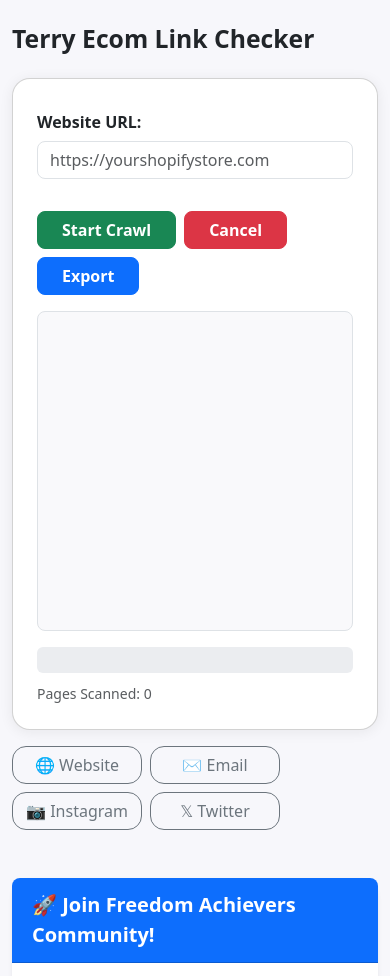
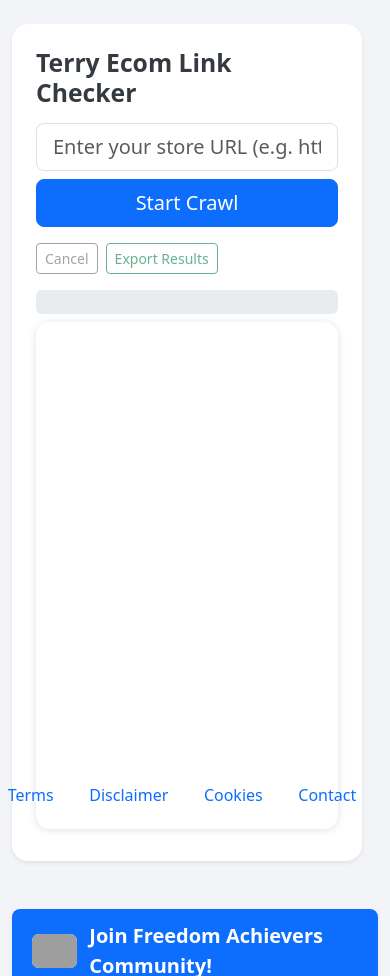
Before and after one commit to terryecom/CC, a Flask app: page / in a window 390 px wide. Shown: the top 976 px of the page. Run offline with Flask 3, Linux system fonts and the light colour scheme; grey boxes are pictures that could not be loaded.

Commit message:
Update index.html

```diff
--- a/templates/index.html
+++ b/templates/index.html
@@ -3,197 +3,245 @@
 <head>
     <meta charset="UTF-8">
     <title>Terry Ecom Link Checker</title>
-    <meta name="viewport" content="width=900, initial-scale=1">
-    <link rel="stylesheet" href="https://cdn.jsdelivr.net/npm/bootstrap@5.3.3/dist/css/bootstrap.min.css">
+    <meta name="viewport" content="width=device-width, initial-scale=1">
+    <!-- Bootstrap 5 CSS (via CDN) -->
+    <link href="https://cdn.jsdelivr.net/npm/bootstrap@5.3.3/dist/css/bootstrap.min.css" rel="stylesheet">
     <style>
-        body { background: #f7f7fb;}
-        .main-card { border-radius: 18px; box-shadow: 0 2px 14px rgba(28,30,34,0.07);}
-        #logArea { height: 320px; resize: none; font-family: monospace; font-size: 14px; background: #f9f9fb; }
-        .contact-btns button { min-width: 130px; border-radius: 14px; }
-        #domainInfoPanel { min-width: 250px; max-width: 370px; border-radius: 16px; box-shadow: 0 1px 8px rgba(45,56,80,0.09); background: #fff; border: 1.5px solid #f1f1f1;}
-        #domainFavicon { width: 36px; height: 36px; margin-right: 10px; border-radius: 8px; border: 1.5px solid #f1f1f1; background: #fff; vertical-align: middle; }
-        .progress { background: #ebedf0;}
-        .main-actions { margin-top: 1rem;}
-        .summary-block { font-size: 14px; background: #f8fafc; border-radius: 12px; padding: 12px 16px;}
-        .affiliate-card { border-radius: 18px; box-shadow: 0 2px 14px rgba(28,30,34,0.08);}
-        @media (max-width: 900px) {
-            #domainInfoPanel { max-width: 100%; min-width: 0; margin-top: 2rem;}
+        body { background: #f3f4f8; }
+        .main-content { min-height: 100vh; }
+        .sidebar { min-width: 340px; max-width: 420px; }
+        .result-box { height: 60vh; overflow-y: auto; background: #fff; border-radius: 14px; box-shadow: 0 1px 8px #e2e2e2; padding: 1rem; }
+        .affiliate-card { margin-bottom: 32px; }
+        @media (max-width: 991px) {
+            .sidebar { max-width: 100%; min-width: 100%; }
+            .main-content { flex-direction: column !important; }
         }
+        .footer-menu { position: fixed; right: 16px; bottom: 18px; z-index:99; }
+        .footer-menu .btn { margin-left: 0.3em; margin-right:0.3em; }
+        .modal-body { max-height: 68vh; overflow-y: auto; }
     </style>
 </head>
 <body>
-<div class="container py-4">
-    <h2 class="mb-4 fw-semibold">Terry Ecom Link Checker</h2>
-    <div class="row gx-5 gy-4">
-        <!-- Left: Main Panel -->
-        <div class="col-lg-8 col-12">
-            <div class="card main-card p-4 mb-3">
-                <div class="mb-3 row">
-                    <label for="urlInput" class="col-sm-3 col-form-label fw-semibold">Website URL:</label>
-                    <div class="col-sm-9">
-                        <input type="text" id="urlInput" class="form-control rounded-3" placeholder="https://yourshopifystore.com">
+<div class="container-fluid">
+    <div class="d-flex main-content flex-row flex-wrap align-items-start pt-4">
+        <!-- Left/main panel -->
+        <div class="flex-grow-1 pe-3">
+            <div class="bg-white rounded-4 shadow-sm px-4 py-4 mb-4">
+                <h2 class="mb-3 fw-bold" style="color:#343a40;">Terry Ecom Link Checker</h2>
+                <form id="crawl-form" class="row g-2 align-items-center mb-3" autocomplete="off">
+                    <div class="col-md-8 col-12">
+                        <input type="url" id="url" name="url" class="form-control form-control-lg" placeholder="Enter your store URL (e.g. https://yourshop.com)" required>
+                    </div>
+                    <div class="col-md-4 col-12">
+                        <button type="submit" id="start-btn" class="btn btn-primary btn-lg w-100">Start Crawl</button>
+                    </div>
+                </form>
+                <div class="d-flex align-items-center gap-2 mb-3">
+                    <button class="btn btn-outline-secondary btn-sm" id="cancel-btn" disabled>Cancel</button>
+                    <button class="btn btn-outline-success btn-sm" id="export-btn" disabled>Export Results</button>
+                    <span class="ms-auto small" id="pages-scanned"></span>
+                </div>
+                <div class="progress mb-2" style="height:24px;">
+                    <div id="progress-bar" class="progress-bar progress-bar-striped progress-bar-animated" style="width:0%; font-weight:600;">0%</div>
+                </div>
+                <div id="result-box" class="result-box mb-2 small" style="white-space: pre-line;"></div>
+            </div>
+        </div>
+        <!-- Right sidebar -->
+        <div class="sidebar ps-lg-2 w-100 w-lg-auto mt-4 mt-lg-0">
+            <!-- Affiliate Card -->
+            <div class="card affiliate-card border-0 shadow-sm">
+                <div class="card-header bg-primary text-white rounded-top-3 fw-semibold fs-5 d-flex align-items-center" style="padding: .75rem 1.25rem;">
+                    <img src="https://terryecom.com/falogo.png" alt="Freedom Achievers" style="height:34px; width:auto; margin-right:12px; border-radius:7px; background:#fff;">
+                    Join Freedom Achievers Community!
+                </div>
+                <div class="card-body pb-3 pt-3 text-center">
+                    <a href="https://www.skool.com/freedom-achievers/about?ref=7221df868ec548c58b522deaae4537fe" target="_blank" style="text-decoration:none;">
+                        <img src="https://terryecom.com/fapromo.png"
+                             alt="Freedom Achievers Promo" style="width:100%;max-width:370px;border-radius:18px;box-shadow:0 0 18px #eee;background:#fff;">
+                    </a>
+                    <div class="mt-3 mb-2 text-dark" style="font-size:16px;">
+                        <b>Make $1,000/day with Google Ads Dropshipping<br>for just $199/mo</b><br>
+                        <span class="text-success fw-bold">Next price increase soon—lock in your rate!</span>
+                    </div>
+                    <a href="https://www.skool.com/freedom-achievers/about?ref=7221df868ec548c58b522deaae4537fe"
+                       target="_blank" class="btn btn-warning w-100 py-2 fw-semibold fs-6 mb-2"
+                       style="border-radius: 10px; font-size: 1.1rem;">
+                        💎 JOIN $199 / month
+                    </a>
+                    <div class="text-muted small">Secure checkout • VISA/MC/AMEX accepted</div>
+                    <div class="text-secondary small mt-2">
+                        “From 0 to €50K in the first full month (18K+ Profit)” — Max L.
                     </div>
                 </div>
-                <div class="main-actions d-flex flex-wrap gap-2 mb-3">
-                    <button id="startBtn" class="btn btn-success px-4 rounded-3 fw-semibold">Start Crawl</button>
-                    <button id="cancelBtn" class="btn btn-danger px-4 rounded-3 fw-semibold">Cancel</button>
-                    <button id="exportBtn" class="btn btn-primary px-4 rounded-3 fw-semibold">Export</button>
-                </div>
-                <textarea id="logArea" class="form-control mb-3 rounded-3" readonly></textarea>
-                <div class="mb-2">
-                    <div class="progress" style="height: 26px;">
-                        <div id="progressBar" class="progress-bar progress-bar-striped progress-bar-animated bg-success fw-semibold" style="width:0%">0%</div>
-                    </div>
-                </div>
-                <div>
-                    <span id="statusLabel" class="text-muted small">Pages Scanned: 0</span>
-                </div>
             </div>
-            <div class="contact-btns d-flex flex-wrap gap-2 mt-2">
-                <button onclick="window.open('https://www.terryecom.com','_blank')" class="btn btn-outline-secondary">🌐 Website</button>
-                <button onclick="window.open('mailto:terry@terryecom.com','_blank')" class="btn btn-outline-secondary">✉️ Email</button>
-                <button onclick="window.open('https://www.instagram.com/terryecom/','_blank')" class="btn btn-outline-secondary">📷 Instagram</button>
-                <button onclick="window.open('https://x.com/TerryEcom','_blank')" class="btn btn-outline-secondary">𝕏 Twitter</button>
-            </div>
-        </div>
-        <!-- Right: Domain Info Panel and Affiliate Video -->
-        <div class="col-lg-4 col-12">
-            <div id="domainInfoPanel" class="card p-0 shadow-sm" style="display:none;">
-                <div class="card-header bg-light border-0 rounded-top-3 d-flex align-items-center" style="padding-bottom:.5rem;">
-                    <img id="domainFavicon" src="" alt="Favicon" onerror="this.style.display='none'">
-                    <span class="fw-semibold fs-5">Domain Info</span>
-                </div>
-                <div class="card-body py-2">
-                    <ul class="list-unstyled mb-0 ps-1">
-                        <li class="mb-2"><strong>Domain:</strong> <span id="domainInfoDomain"></span></li>
-                        <li class="mb-2"><strong>Created:</strong> <span id="domainInfoCreated"></span></li>
-                        <li class="mb-2"><strong>Updated:</strong> <span id="domainInfoUpdated"></span></li>
-                        <li class="mb-2"><strong>Expires:</strong> <span id="domainInfoExpires"></span></li>
-                        <li class="mb-2"><strong>Registrar:</strong> <span id="domainInfoRegistrar"></span></li>
-                        <li class="mb-2"><strong>Organization:</strong> <span id="domainInfoOrg"></span></li>
-                        <li class="mb-2"><strong>Nameservers:</strong>
-                            <ul id="domainInfoNameservers" class="mb-0 ps-3" style="font-size:14px"></ul>
-                        </li>
-                        <li class="mb-2"><strong>DNS:</strong>
-                            <ul id="dnsInfo" class="mb-0 ps-3" style="font-size:14px"></ul>
-                        </li>
-                        <li class="mb-2"><strong>SSL:</strong> <span id="sslInfo"></span></li>
-                        <li class="mb-2"><strong>CDN:</strong> <span id="cdnInfo"></span></li>
-                        <li class="mb-2"><strong>Sitemap:</strong> <span id="sitemapInfo"></span></li>
-                        <li class="mb-2"><strong>Robots.txt:</strong>
-                            <span id="robotsInfo"></span>
-                            <pre id="robotsTxtPreview" style="font-size:12px; max-height:60px; overflow:auto; background:#f3f4f6; border-radius:6px; margin:3px 0 0 0;"></pre>
-                        </li>
-                    </ul>
-                </div>
-                <div class="card-footer summary-block mt-2" id="summaryBlock" style="display:none;">
-                    <!-- Summary Report lines go here -->
-                </div>
-            </div>
-            <!-- Error box -->
-            <div id="domainInfoErrorBox" class="alert alert-danger py-2 px-3 mt-4" style="display:none">
-                <span id="domainInfoErrorText"></span>
-            </div>
-            <!-- Affiliate Video Card -->
-            <div class="card affiliate-card mt-4 border-0 shadow-sm">
-                <div class="card-header bg-primary text-white rounded-top-3 fw-semibold fs-5" style="padding: .75rem 1.25rem;">
-                    🚀 Join Freedom Achievers Community!
-                </div>
-                <div class="card-body pb-3 pt-3">
-                    <!-- Responsive video embed or link -->
-                    <div style="position:relative;padding-bottom:56.25%;height:0;overflow:hidden;border-radius: 12px;">
-                        <iframe src="https://www.skool.com/freedom-achievers/about?ref=7221df868ec548c58b522deaae4537fe"
-                                style="position:absolute;top:0;left:0;width:100%;height:100%;border-radius:12px;border:none;"
-                                allowfullscreen
-                                title="Freedom Achievers Skool Community"></iframe>
-                    </div>
-                    <div class="mt-3 mb-2 text-dark" style="font-size:15px;">
-                        <b>Unlock financial freedom, proven business strategies, and a global network of entrepreneurs.</b>
-                        <br>
-                        Watch the video above, then click below to join our exclusive community.<br>
-                        <span class="text-success fw-bold">Over 20,000+ members and growing!</span>
-                    </div>
-                    <a href="https://www.skool.com/freedom-achievers/about?ref=7221df868ec548c58b522deaae4537fe"
-                       target="_blank" class="btn btn-success w-100 py-2 fw-semibold fs-6"
-                       style="border-radius: 10px;">
-                        💎 Join Freedom Achievers Community
-                    </a>
-                </div>
-                <div class="card-footer text-muted text-center small py-2" style="border-radius:0 0 18px 18px;">
-                    Powered by Skool. Your success community.
+            <!-- Domain Info Panel (filled by JS) -->
+            <div class="card border-0 shadow-sm mb-4" id="domain-info-panel" style="display:none;">
+                <div class="card-header bg-light fw-bold">Domain Information</div>
+                <div class="card-body" id="domain-info-content">
+                    <!-- JS fills this with WHOIS/DNS/SSL details -->
                 </div>
             </div>
         </div>
     </div>
 </div>
-<!-- FOOTER -->
-<footer class="mt-5 pt-4 pb-3 text-center text-muted bg-light small" style="border-top:1px solid #eee;">
-    <div>
-        &copy; 2024 Terry Ecom Link Checker &mdash;
-        <a href="#" data-bs-toggle="modal" data-bs-target="#privacyModal" class="mx-2">Privacy Policy</a> |
-        <a href="#" data-bs-toggle="modal" data-bs-target="#termsModal" class="mx-2">Terms &amp; Conditions</a> |
-        <a href="#" data-bs-toggle="modal" data-bs-target="#disclaimerModal" class="mx-2">Disclaimer</a> |
-        <a href="#" data-bs-toggle="modal" data-bs-target="#cookieModal" class="mx-2">Cookie Policy</a> |
-        <a href="#" data-bs-toggle="modal" data-bs-target="#contactModal" class="mx-2">Contact</a>
+
+<!-- Footer/policies menu -->
+<div class="footer-menu d-flex align-items-center">
+    <button class="btn btn-link text-decoration-none small" data-bs-toggle="modal" data-bs-target="#privacyModal">Privacy Policy</button>
+    <button class="btn btn-link text-decoration-none small" data-bs-toggle="modal" data-bs-target="#termsModal">Terms</button>
+    <button class="btn btn-link text-decoration-none small" data-bs-toggle="modal" data-bs-target="#disclaimerModal">Disclaimer</button>
+    <button class="btn btn-link text-decoration-none small" data-bs-toggle="modal" data-bs-target="#cookieModal">Cookies</button>
+    <button class="btn btn-link text-decoration-none small" data-bs-toggle="modal" data-bs-target="#contactModal">Contact</button>
+</div>
+
+<!-- Modals for policies and contact -->
+<!-- Privacy -->
+<div class="modal fade" id="privacyModal" tabindex="-1" aria-labelledby="privacyLabel" aria-hidden="true">
+  <div class="modal-dialog modal-dialog-scrollable modal-lg"><div class="modal-content">
+    <div class="modal-header"><h5 class="modal-title" id="privacyLabel">Privacy Policy</h5>
+      <button type="button" class="btn-close" data-bs-dismiss="modal"></button>
     </div>
-</footer>
-
-<!-- MODALS FOR POLICIES -->
-<!-- Privacy Modal -->
-<div class="modal fade" id="privacyModal" tabindex="-1" aria-labelledby="privacyModalLabel" aria-hidden="true">
-  <div class="modal-dialog modal-lg modal-dialog-centered"><div class="modal-content">
-    <div class="modal-header"><h5 class="modal-title" id="privacyModalLabel">Privacy Policy</h5>
-      <button type="button" class="btn-close" data-bs-dismiss="modal" aria-label="Close"></button></div>
     <div class="modal-body">
-      <p>We respect your privacy. This site does not collect personal information beyond what is necessary for functionality. Data processed during site crawls is not stored or sold. For questions, contact <a href="mailto:terry@terryecom.com">terry@terryecom.com</a>.</p>
+      <p><b>Last updated:</b> July 2025</p>
+      <p>This site does not collect or store personal data, except as required to process your requests (e.g. domain info lookups). All data is processed securely and not shared with third parties. Third-party links, such as the Freedom Achievers Community, may have their own privacy policies. By using this site, you agree to these terms.</p>
     </div>
   </div></div>
 </div>
-<!-- Terms Modal -->
-<div class="modal fade" id="termsModal" tabindex="-1" aria-labelledby="termsModalLabel" aria-hidden="true">
-  <div class="modal-dialog modal-lg modal-dialog-centered"><div class="modal-content">
-    <div class="modal-header"><h5 class="modal-title" id="termsModalLabel">Terms &amp; Conditions</h5>
-      <button type="button" class="btn-close" data-bs-dismiss="modal" aria-label="Close"></button></div>
+<!-- Terms -->
+<div class="modal fade" id="termsModal" tabindex="-1" aria-labelledby="termsLabel" aria-hidden="true">
+  <div class="modal-dialog modal-dialog-scrollable modal-lg"><div class="modal-content">
+    <div class="modal-header"><h5 class="modal-title" id="termsLabel">Terms &amp; Conditions</h5>
+      <button type="button" class="btn-close" data-bs-dismiss="modal"></button>
+    </div>
     <div class="modal-body">
-      <p>By using this site, you agree to use the link checker tool for lawful purposes only. Results are provided as-is, without warranty. Use at your own risk. We reserve the right to modify these terms at any time.</p>
+      <p>By using this free tool, you agree to use it for lawful purposes only. Results and reports are for informational purposes and are not guaranteed for accuracy. No liability for decisions based on the output.</p>
+      <p>You are responsible for complying with your own site's terms and privacy obligations.</p>
     </div>
   </div></div>
 </div>
-<!-- Disclaimer Modal -->
-<div class="modal fade" id="disclaimerModal" tabindex="-1" aria-labelledby="disclaimerModalLabel" aria-hidden="true">
-  <div class="modal-dialog modal-lg modal-dialog-centered"><div class="modal-content">
-    <div class="modal-header"><h5 class="modal-title" id="disclaimerModalLabel">Disclaimer</h5>
-      <button type="button" class="btn-close" data-bs-dismiss="modal" aria-label="Close"></button></div>
+<!-- Disclaimer -->
+<div class="modal fade" id="disclaimerModal" tabindex="-1" aria-labelledby="disclaimerLabel" aria-hidden="true">
+  <div class="modal-dialog modal-dialog-scrollable modal-lg"><div class="modal-content">
+    <div class="modal-header"><h5 class="modal-title" id="disclaimerLabel">Disclaimer</h5>
+      <button type="button" class="btn-close" data-bs-dismiss="modal"></button>
+    </div>
     <div class="modal-body">
-      <p>This link checker tool and domain information is provided for informational purposes only. We make no guarantees of accuracy or fitness for a particular purpose. Always verify results independently before taking business action.</p>
+      <p>This website is not affiliated with Shopify, Skool, or any other service mentioned. All trademarks are property of their respective owners. The affiliate program for Freedom Achievers is subject to their terms.</p>
     </div>
   </div></div>
 </div>
-<!-- Cookie Policy Modal -->
-<div class="modal fade" id="cookieModal" tabindex="-1" aria-labelledby="cookieModalLabel" aria-hidden="true">
-  <div class="modal-dialog modal-lg modal-dialog-centered"><div class="modal-content">
-    <div class="modal-header"><h5 class="modal-title" id="cookieModalLabel">Cookie Policy</h5>
-      <button type="button" class="btn-close" data-bs-dismiss="modal" aria-label="Close"></button></div>
+<!-- Cookie Policy -->
+<div class="modal fade" id="cookieModal" tabindex="-1" aria-labelledby="cookieLabel" aria-hidden="true">
+  <div class="modal-dialog modal-dialog-scrollable modal-lg"><div class="modal-content">
+    <div class="modal-header"><h5 class="modal-title" id="cookieLabel">Cookie Policy</h5>
+      <button type="button" class="btn-close" data-bs-dismiss="modal"></button>
+    </div>
     <div class="modal-body">
-      <p>This website does not use cookies for tracking or marketing purposes. Any cookies used are strictly necessary for the operation of the site. We do not use third-party tracking cookies.</p>
+      <p>This site uses only technical cookies required for operation. No marketing or analytics cookies are used. Third-party sites may use cookies when you visit links such as Freedom Achievers. By using this site, you consent to the use of necessary cookies.</p>
     </div>
   </div></div>
 </div>
-<!-- Contact Modal -->
-<div class="modal fade" id="contactModal" tabindex="-1" aria-labelledby="contactModalLabel" aria-hidden="true">
-  <div class="modal-dialog modal-lg modal-dialog-centered"><div class="modal-content">
-    <div class="modal-header"><h5 class="modal-title" id="contactModalLabel">Contact</h5>
-      <button type="button" class="btn-close" data-bs-dismiss="modal" aria-label="Close"></button></div>
+<!-- Contact -->
+<div class="modal fade" id="contactModal" tabindex="-1" aria-labelledby="contactLabel" aria-hidden="true">
+  <div class="modal-dialog modal-dialog-scrollable modal-lg"><div class="modal-content">
+    <div class="modal-header"><h5 class="modal-title" id="contactLabel">Contact</h5>
+      <button type="button" class="btn-close" data-bs-dismiss="modal"></button>
+    </div>
     <div class="modal-body">
-      <p>Questions, feedback, or support? Email us at <a href="mailto:terry@terryecom.com">terry@terryecom.com</a> or visit <a href="https://www.terryecom.com" target="_blank">www.terryecom.com</a></p>
+      <p>Questions? Feedback? <a href="mailto:terry@terryecom.com">terry@terryecom.com</a></p>
     </div>
   </div></div>
 </div>
+
+<!-- Bootstrap 5 JS (via CDN) -->
 <script src="https://cdn.jsdelivr.net/npm/bootstrap@5.3.3/dist/js/bootstrap.bundle.min.js"></script>
-<!-- (rest of your JS code from previous index.html stays the same!) -->
+<!-- App JS -->
 <script>
-    // ... (existing JavaScript from your app interface goes here, unchanged)
-    // Copy from previous index.html code block above!
+const crawlForm = document.getElementById('crawl-form');
+const resultBox = document.getElementById('result-box');
+const progressBar = document.getElementById('progress-bar');
+const exportBtn = document.getElementById('export-btn');
+const cancelBtn = document.getElementById('cancel-btn');
+const pagesScanned = document.getElementById('pages-scanned');
+const domainInfoPanel = document.getElementById('domain-info-panel');
+const domainInfoContent = document.getElementById('domain-info-content');
+
+let polling = null, finished = false;
+
+crawlForm.onsubmit = function(e) {
+    e.preventDefault();
+    resultBox.innerText = '';
+    progressBar.style.width = "0%";
+    progressBar.innerText = "0%";
+    exportBtn.disabled = true;
+    cancelBtn.disabled = false;
+    pagesScanned.innerText = '';
+    domainInfoPanel.style.display = 'none';
+    domainInfoContent.innerHTML = '';
+    finished = false;
+    const url = document.getElementById('url').value.trim();
+    fetch("/start_crawl", {
+        method: "POST",
+        body: new URLSearchParams({ url }),
+        headers: {'Content-Type': 'application/x-www-form-urlencoded'}
+    }).then(resp => resp.json()).then(data => {
+        if (data.status === "started") {
+            if (data.domain_info) showDomainInfo(data.domain_info);
+            pollProgress();
+        } else if (data.status === "error") {
+            resultBox.innerHTML = '<span class="text-danger">'+data.msg+'</span>';
+            cancelBtn.disabled = true;
+        }
+    }).catch(err => {
+        resultBox.innerHTML = '<span class="text-danger">Error starting crawl.</span>';
+        cancelBtn.disabled = true;
+    });
+};
+
+function pollProgress() {
+    if (polling) clearTimeout(polling);
+    fetch('/progress').then(resp=>resp.json()).then(data=>{
+        let logs = (data.logs || []).join('\n');
+        resultBox.innerText = logs;
+        let prog = data.progress || 0;
+        progressBar.style.width = prog+"%";
+        progressBar.innerText = prog+"%";
+        pagesScanned.innerText = data.pages_scanned ? ("Pages scanned: " + data.pages_scanned) : "";
+        if (data.domain_info) showDomainInfo(data.domain_info);
+        if (!data.finished) {
+            polling = setTimeout(pollProgress, 1100);
+            exportBtn.disabled = true;
+        } else {
+            exportBtn.disabled = false;
+            cancelBtn.disabled = true;
+            finished = true;
+        }
+    });
+}
+
+cancelBtn.onclick = function() {
+    fetch("/cancel", { method: "POST" });
+    cancelBtn.disabled = true;
+};
+
+exportBtn.onclick = function() {
+    window.location = "/export";
+};
+
+function showDomainInfo(info) {
+    if (!info || !info.domain) { domainInfoPanel.style.display = 'none'; return; }
+    let html = `
+        <div><b>Domain:</b> ${info.domain}</div>
+        <div><b>Registrar:</b> ${info.registrar}</div>
+        <div><b>Organization:</b> ${info.org || 'Unknown'}</div>
+        <div><b>Created:</b> ${info.created}</div>
+        <div><b>Expires:</b> ${info.expires}</div>
+        <div><b>Nameservers:</b> ${(info.nameservers||[]).join(', ')}</div>
+    `;
+    domainInfoContent.innerHTML = html;
+    domainInfoPanel.style.display = 'block';
+}
 </script>
 </body>
 </html>
```
